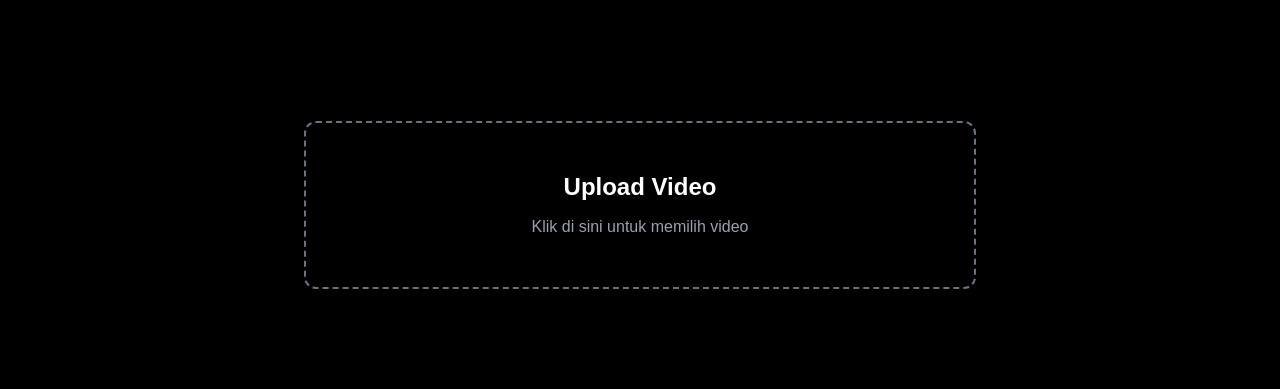
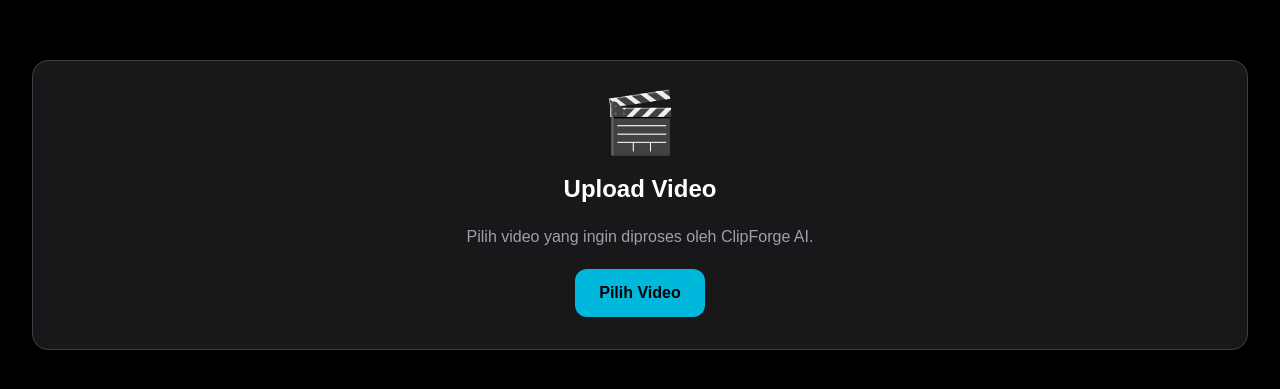
Before and after one commit to monyettbabi22-netizen/clipforge-frontend, a Next.js app: page / in a window 1280 px wide. Shown: the part 195-584 px from the top of the page. Built offline with nearby package versions, Linux system fonts and the light colour scheme.

Commit message:
UploadBox.jsx

```diff
--- a/components/UploadBox.jsx
+++ b/components/UploadBox.jsx
@@ -1,80 +1,71 @@
 "use client";
 
-import { useRef, useState } from "react";
-import { formatFileSize } from "../lib/utils";
+import { useRef } from "react";
 
-export default function UploadBox() {
+export default function UploadBox({
+  onSelect,
+  uploading,
+}) {
   const inputRef = useRef(null);
 
-  const [file, setFile] = useState(null);
+  const openPicker = () => {
+    inputRef.current?.click();
+  };
 
-  const [previewName, setPreviewName] = useState("");
+  const handleChange = (e) => {
+    const file = e.target.files?.[0];
 
-  const [fileSize, setFileSize] = useState("");
+    if (!file) return;
 
-  function handleSelect(selectedFile) {
-    if (!selectedFile) return;
-
-    if (!selectedFile.type.startsWith("video/")) {
-      alert("Silakan pilih file video.");
-      return;
-    }
-
-    setFile(selectedFile);
-    setPreviewName(selectedFile.name);
-    setFileSize(formatFileSize(selectedFile.size));
-  }
-
-  function handleInputChange(event) {
-    const selected = event.target.files[0];
-    handleSelect(selected);
-  }
-
-  function openFilePicker() {
-    inputRef.current?.click();
-  }
+    onSelect(file);
+  };
 
   return (
-    <div className="w-full max-w-2xl mx-auto">
+    <div className="w-full rounded-2xl border border-zinc-700 bg-zinc-900 p-8">
 
       <input
         ref={inputRef}
         type="file"
         accept="video/*"
-        hidden
-        onChange={handleInputChange}
+        className="hidden"
+        onChange={handleChange}
       />
 
-      <div
-        onClick={openFilePicker}
-        className="cursor-pointer rounded-xl border-2 border-dashed border-gray-500 p-12 text-center hover:border-cyan-400 transition"
-      >
-        <h2 className="text-2xl font-bold">
+      <div className="flex flex-col items-center gap-5">
+
+        <div className="text-6xl">
+          🎬
+        </div>
+
+        <h2 className="text-2xl font-bold text-white">
           Upload Video
         </h2>
 
-        <p className="mt-3 text-gray-400">
-          Klik di sini untuk memilih video
+        <p className="text-zinc-400 text-center">
+          Pilih video yang ingin diproses oleh
+          ClipForge AI.
         </p>
+
+        <button
+          onClick={openPicker}
+          disabled={uploading}
+          className="
+            rounded-xl
+            bg-cyan-500
+            px-6
+            py-3
+            font-semibold
+            text-black
+            hover:bg-cyan-400
+            disabled:opacity-50
+          "
+        >
+          {uploading
+            ? "Uploading..."
+            : "Pilih Video"}
+        </button>
+
       </div>
-
-      {file && (
-        <div className="mt-6 rounded-lg bg-zinc-900 p-5">
-
-          <h3 className="font-semibold text-lg">
-            File Dipilih
-          </h3>
-
-          <p className="mt-2">
-            {previewName}
-          </p>
-
-          <p className="text-gray-400">
-            {fileSize}
-          </p>
-
-        </div>
-      )}
 
     </div>
   );
```
